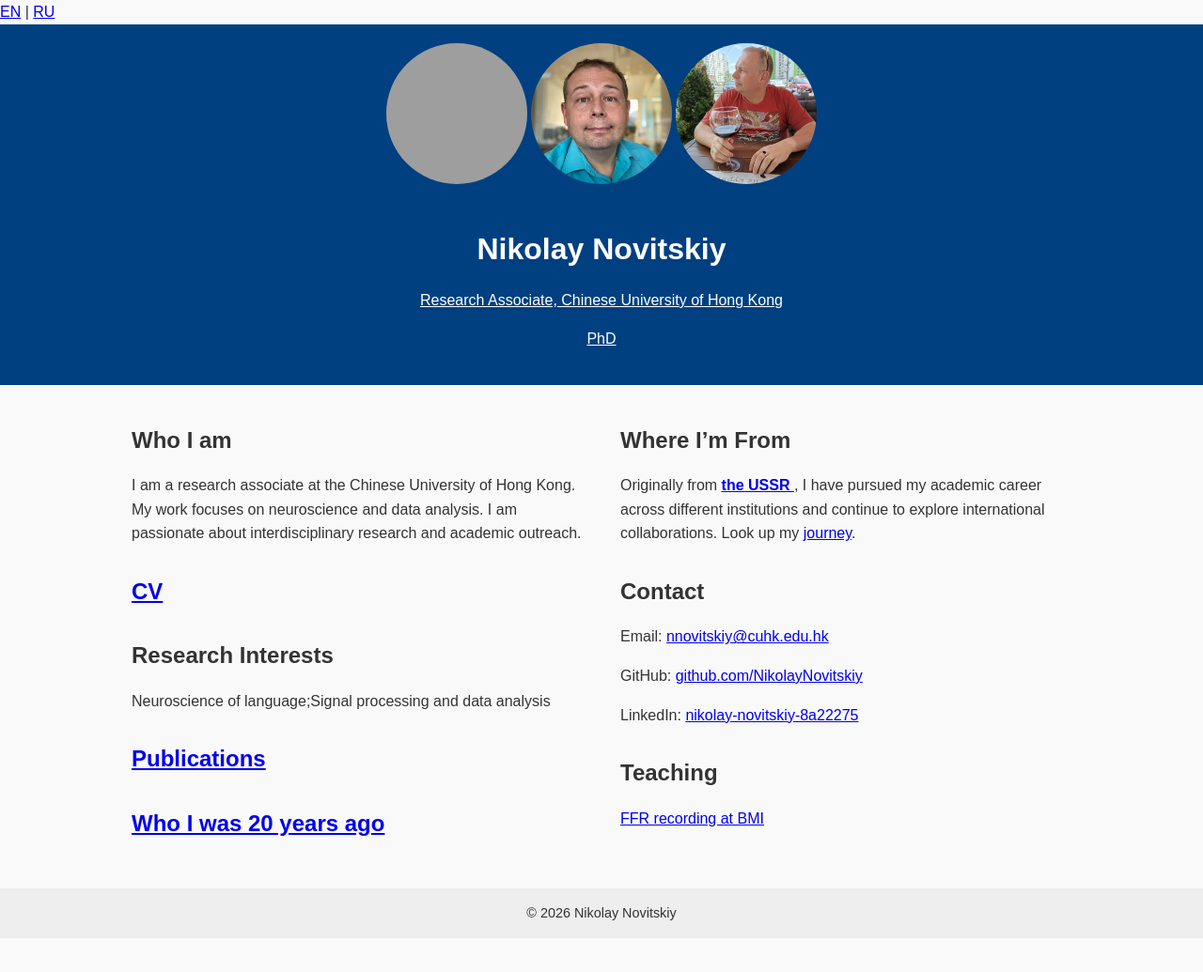
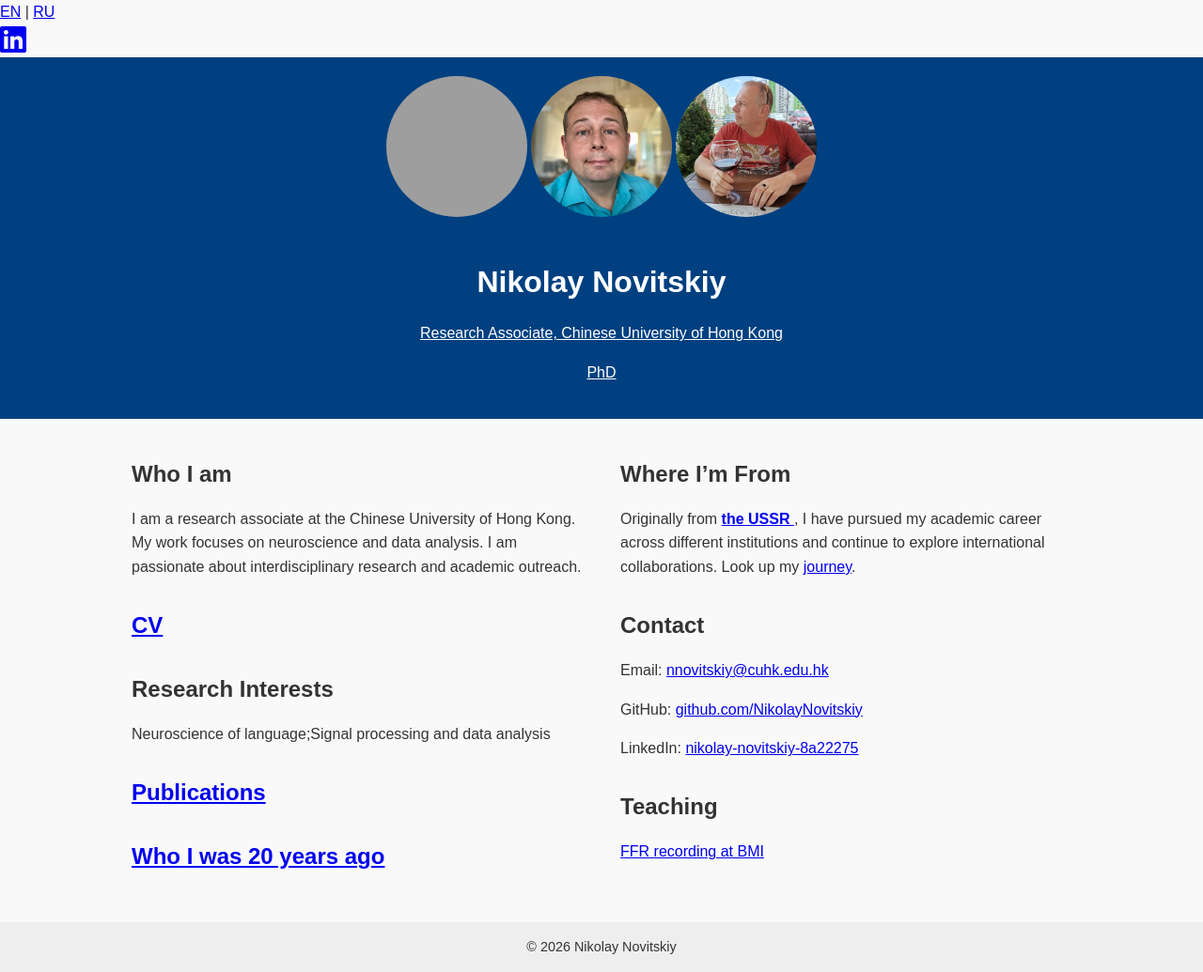
Before and after one commit to NikolayNovitskiy/NikolayNovitskiy.github.io, a plain HTML site: page index.html in a window 1280 px wide. Shown: the whole page at 94% size. Before the commit the page ends 999 px from the top, so only its background shows below. Drawn offline with Linux system fonts and the light colour scheme; grey boxes are pictures that could not be loaded; some icons are missing.

Commit message:
Update index.html

```diff
--- a/index.html
+++ b/index.html
@@ -6,6 +6,8 @@
 
   <link rel="stylesheet"
 href="https://cdnjs.cloudflare.com/ajax/libs/academicons/1.9.4/css/academicons.min.css">
+  <link rel="stylesheet"
+href="https://cdnjs.cloudflare.com/ajax/libs/font-awesome/6.5.2/css/all.min.css">
 
    <div class="language-switcher">
   <a href="index.html">EN</a> |
@@ -16,6 +18,12 @@ href="https://cdnjs.cloudflare.com/ajax/libs/academicons/1.9.4/css/academicons.m
    target="_blank">
    <i class="ai ai-google-scholar ai-3x"></i>
    </a>
+
+  <a href="https://www.linkedin.com/in/nikolay-novitskiy-8a22275/"
+   target="_blank">
+   <i class="fa-brands fa-linkedin fa-2x"></i>
+  </a>
+
 
   <!-- Google tag (gtag.js) -->
   <script async src="https://www.googletagmanager.com/gtag/js?id=G-KF50HSYELZ"></script>
```
